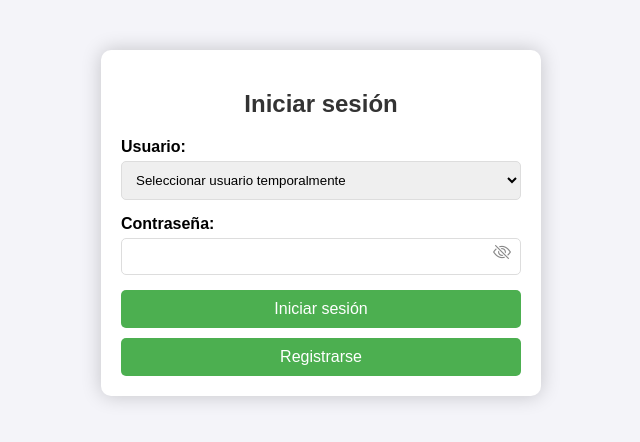
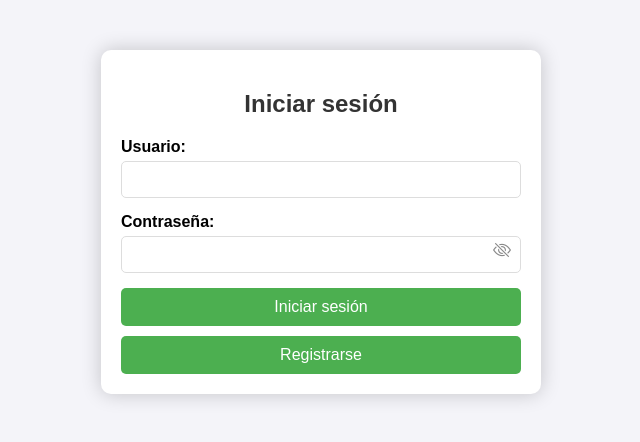
Before and after one commit to CachorroGam/bibliotecatech, a Django app: page /login/ in a window 1280 px wide. Shown: the top 442 px of the page, without its empty margins (319-959 px from the left). Run offline with Django 5.2, Linux system fonts and the light colour scheme; some libraries are stand-ins or nearby versions.

Commit message:
ready for templaO

```diff
--- a/users/templates/login.html
+++ b/users/templates/login.html
@@ -35,7 +35,7 @@
             margin-bottom: 5px;
             font-weight: bold;
         }
-        .input-group input, .input-group select {
+        .input-group input {
             width: 100%;
             padding: 10px;
             border: 1px solid #ddd;
@@ -76,12 +76,7 @@
             {% csrf_token %}
             <div class="input-group">
                 <label for="username">Usuario:</label>
-                <select id="username" name="username" required>
-                    <option value="">Seleccionar usuario temporalmente</option>
-                    <option value="usuario1">Usuario 1</option>
-                    <option value="usuario2">Usuario 2</option>
-                    <option value="usuario3">Usuario 3</option>
-                </select>
+                <input type="text" id="username" name="username" required>
             </div>
             <div class="input-group">
                 <label for="password">Contraseña:</label>
```
Also changed, not shown: users/templates/register.html (+10 -1 lines).
